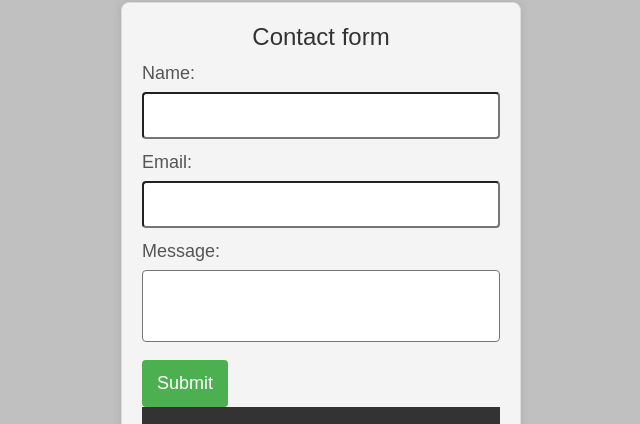
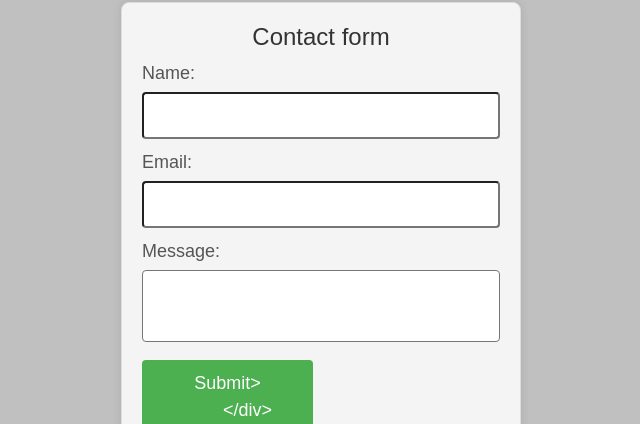
Before and after one commit to Kingabar/resume, a plain HTML site: page index.html in a window 1280 px wide. Shown: the part 2384-2808 px from the top of the page, without its empty margins (319-959 px from the left). Drawn offline with nearby package versions, Linux system fonts and the light colour scheme.

Commit message:
Update index.html

```diff
--- a/index.html
+++ b/index.html
@@ -134,7 +134,8 @@
             <label for="message">Message:</label>
             <textarea id="message" name="message" required></textarea>
 
-            <input type="submit" value="Submit">
+            <input type="submit" value="Submit>
+        </div>
 
     </form>
 
```
